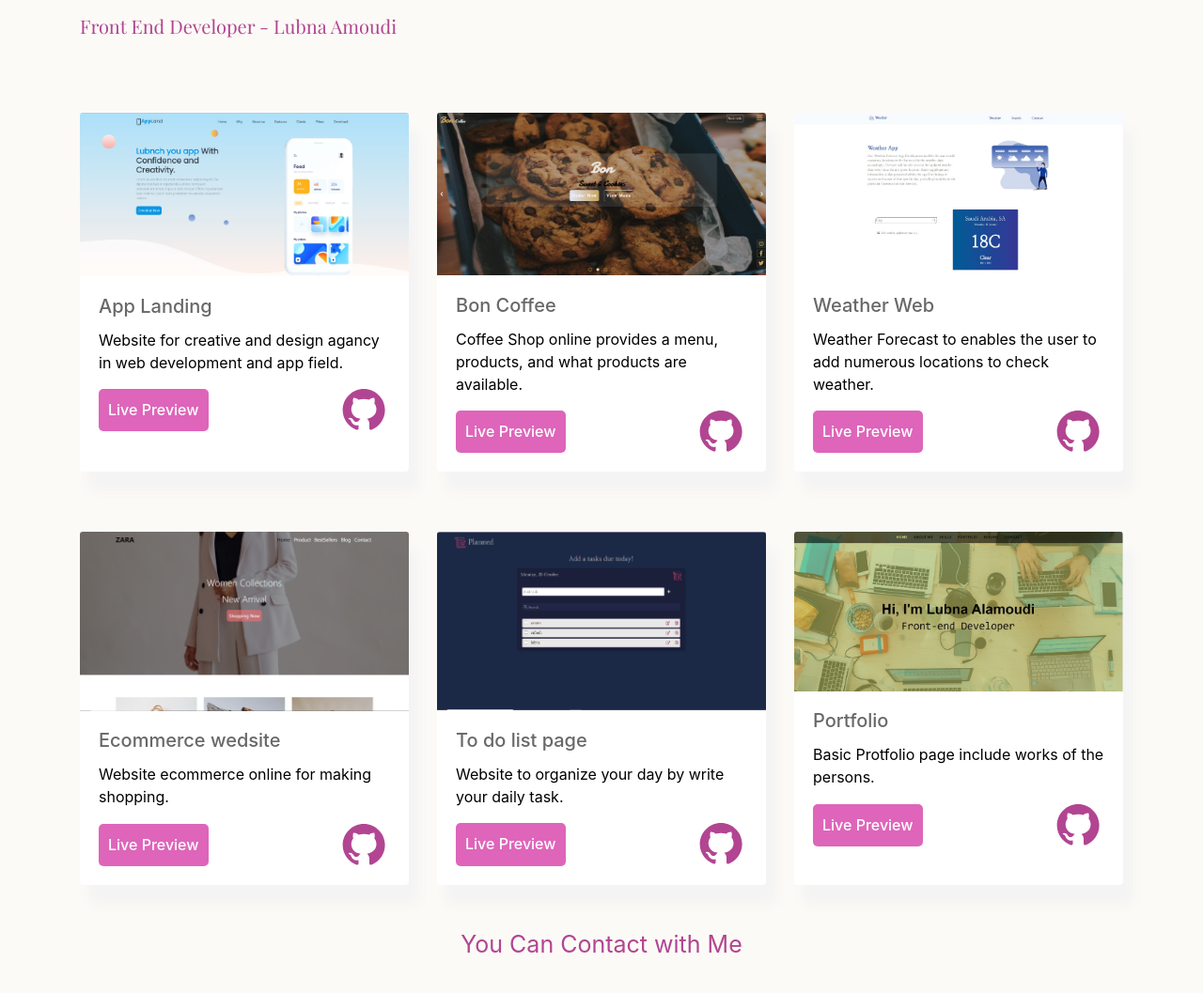
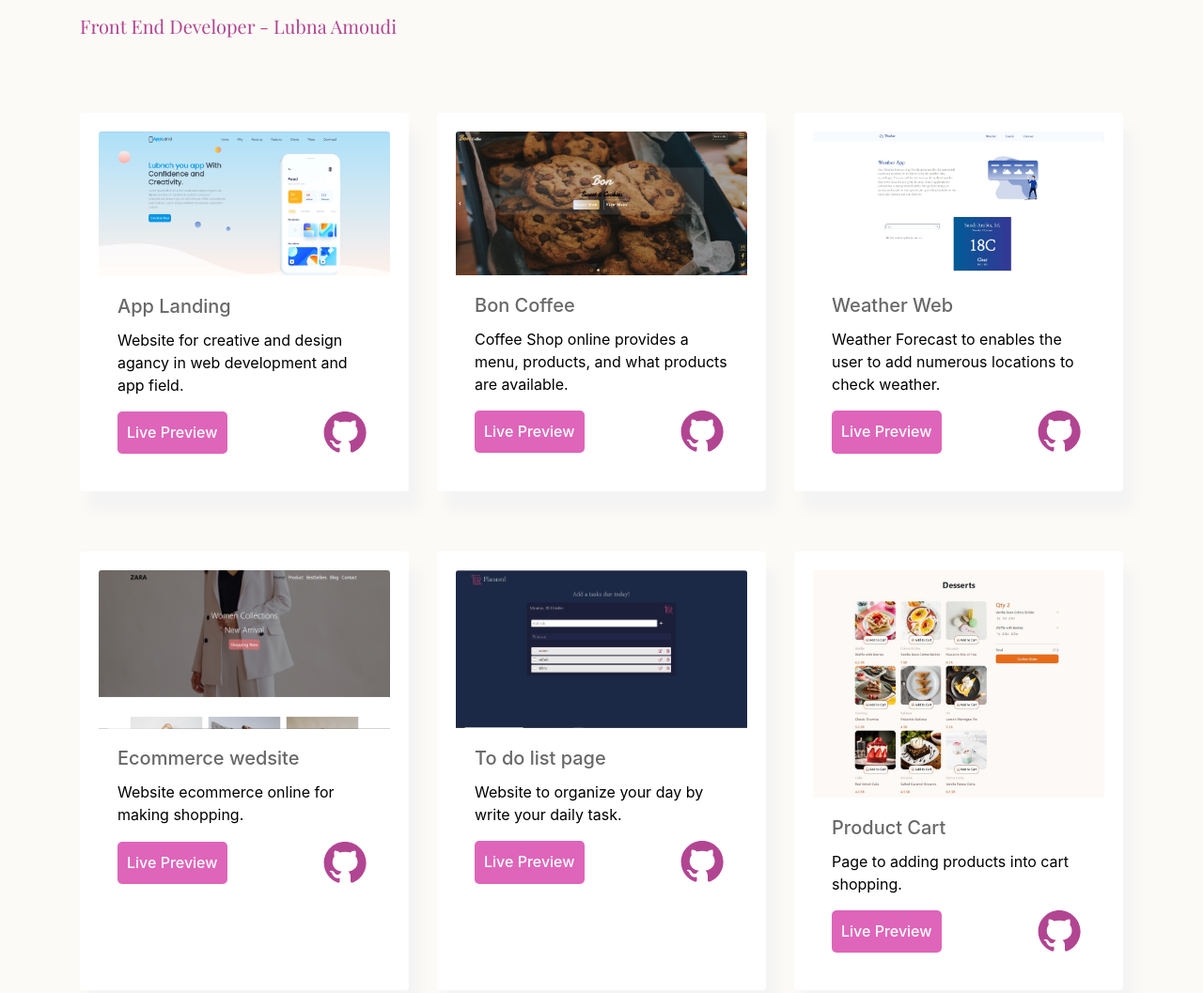
Before and after one commit to lubnaO/Lubna-Portfolio, a plain HTML site: page index.html in a window 1280 px wide. Shown: the top 1057 px of the page at 94% size. Drawn offline with nearby package versions, Linux system fonts and the light colour scheme; a web font is replaced by a local one.

Commit message:
add new project

```diff
--- a/css/style.css
+++ b/css/style.css
@@ -49,7 +49,45 @@ color:var(--main-color);
     box-shadow:10px 20px 12px 1px #f4f4f4;
     border: none;
     height: 100%;
+    padding: 20px;
+     transition: transform 0.3s ease;
 }
+.card:hover{
+      transform: scale(1.05);
+}
+/*down card
+*/
+/*
+ .cards {
+      background: white;
+      border-radius: 10px;
+      box-shadow: 0 4px 10px rgba(0,0,0,0.1);
+      width: 300px;
+      padding: 20px;
+      transition: transform 0.3s ease;
+      cursor: pointer;
+      text-align: center;
+    }
+
+    .cards:hover {
+      transform: scale(1.05);
+    }
+
+    .cards img {
+      width: 100%;
+      border-radius: 8px;
+    }
+
+    .cards h3 {
+      margin: 15px 0 10px;
+    }
+
+    .cards p {
+      color: #555;
+    } */
+
+
+
 .card-title{
  color: rgb(105, 104, 104);
 }
--- a/index.html
+++ b/index.html
@@ -122,13 +122,13 @@
 
         <div class="col-sm-12 col-lg-4 mt-3">
           <div class="card" data-aos="fade-left">
-              <img src="images/firstportfolio.jpg" class="card-img-top" >
+              <img src="images/ProductCart-سلة سوق.jpg" class="card-img-top" >
               <div class="card-body">
-                <h5 class="card-title">Portfolio</h5>
-                <p class="card-text">Basic Protfolio page include works of the persons.</p>
+                <h5 class="card-title">Product Cart</h5>
+                <p class="card-text">Page to adding products into cart shopping.</p>
                 <div class="liveAndGithub d-flex flex-row justify-content-between">
                   <a href="" class="button-review">Live Preview</a>
-                  <a href="https://github.com/lubnaO/LubnaPortfoilio"> <i class="fa-brands fa-github github"></i></a>
+                  <a href="https://product-cart-mauve.vercel.app/"> <i class="fa-brands fa-github github"></i></a>
               </div>
               </div>
             </div>
@@ -161,6 +161,14 @@
     </div>
    </section>
 
+
+     <!-- <div class="cards">
+    <img src="images/BonCoffee.jpg" alt="Card Image" />
+    <h3>Card Title</h3>
+    <p>This is a description of the card. It zooms in on hover using transform: scale().</p>
+  </div> -->
+
+
     <!-- Optional JavaScript; choose one of the two! -->
      <script src="js/jquery-3.6.0.min.js"></script>
      <script src="js/bootstrap.bundle.min.js"></script>
```
Also changed, not shown: images/ProductCart-سلة سوق.jpg (added).
